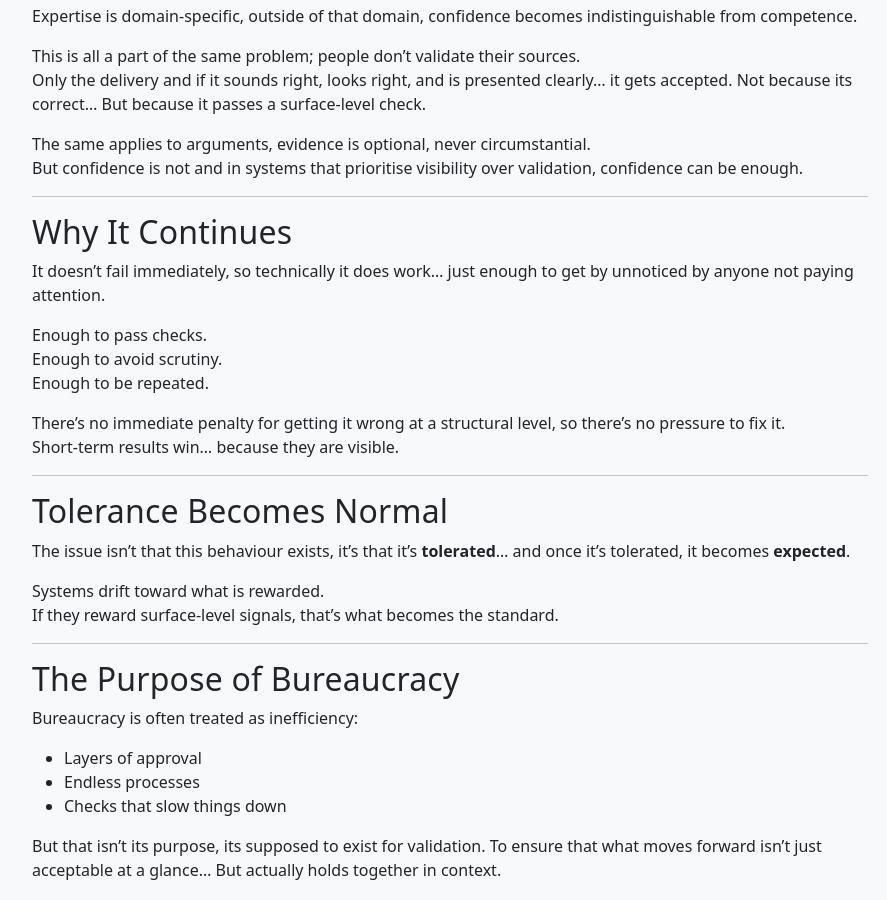
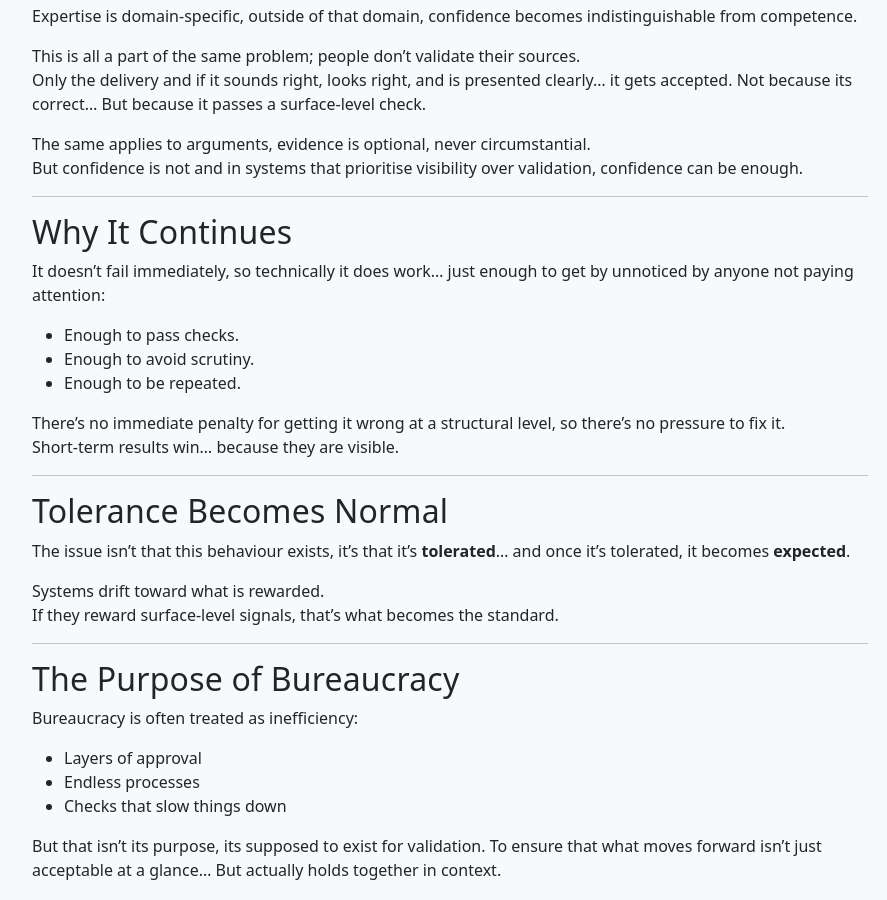
Before and after one commit to MechMadHog/michaelmacdonagh.net, a Jekyll site: the page built from _posts/2026-04-23-Looking-vs-is.md, in a window 1280 px wide and 900 px high, scrolled down 1426 px. Shown: the whole window, without its empty margins (190-1077 px from the left). Built offline with Jekyll 4.4.1, drawn with Linux system fonts in a browser that asks for light colours.

Commit message:
formatting

```diff
--- a/_posts/2026-04-23-Looking-vs-is.md
+++ b/_posts/2026-04-23-Looking-vs-is.md
@@ -69,11 +69,10 @@ confidence can be enough.
 
 ## Why It Continues
 
-It doesn’t fail immediately, so technically it  does work… just enough to get by unnoticed by anyone not paying attention.
-
-Enough to pass checks.
-Enough to avoid scrutiny.
-Enough to be repeated.
+It doesn’t fail immediately, so technically it  does work… just enough to get by unnoticed by anyone not paying attention:
+- Enough to pass checks.
+- Enough to avoid scrutiny.
+- Enough to be repeated.
 
 There’s no immediate penalty for getting it wrong at a structural level, so there’s no pressure to fix it.
 Short-term results win… because they are visible.
```
